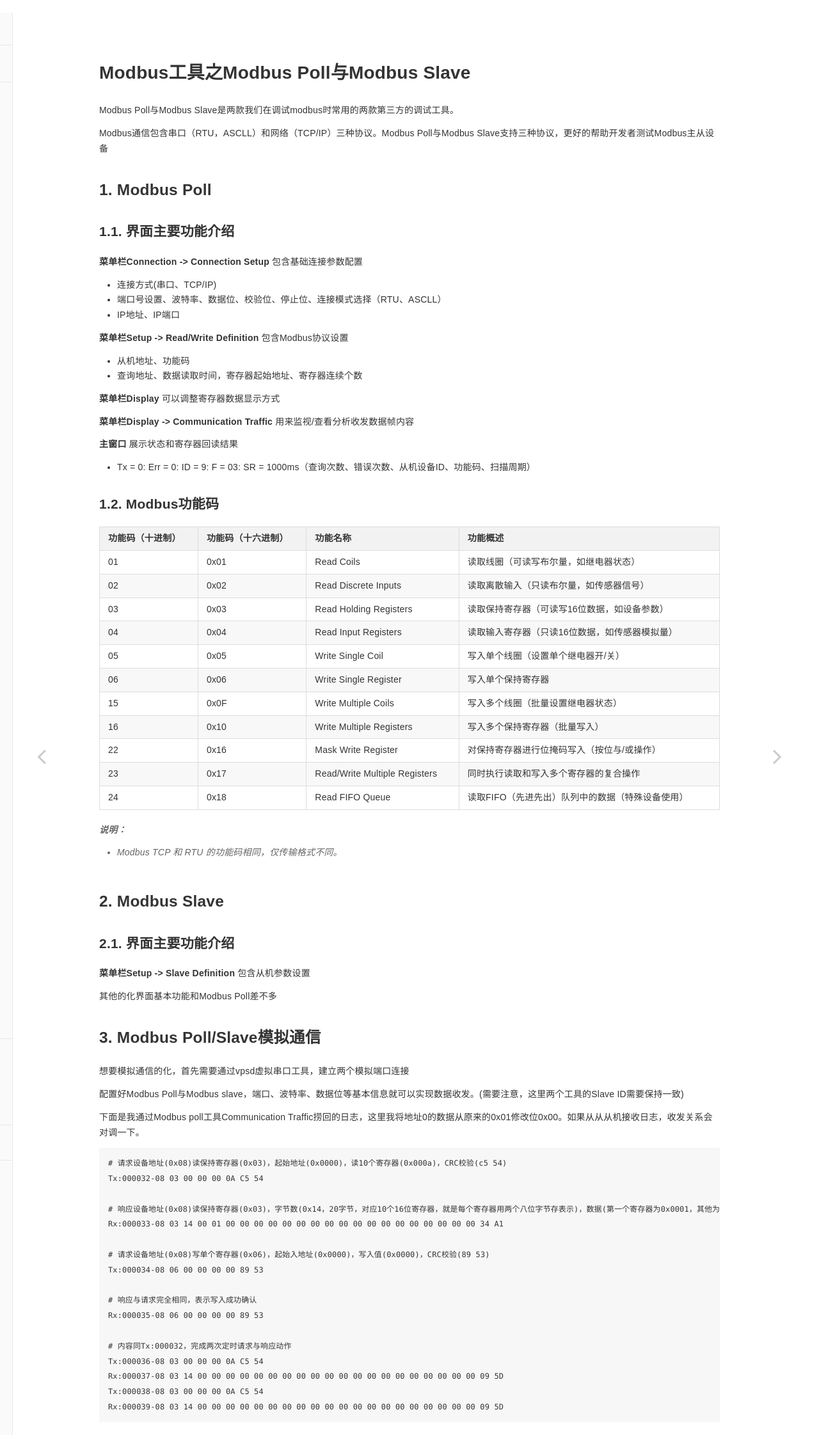
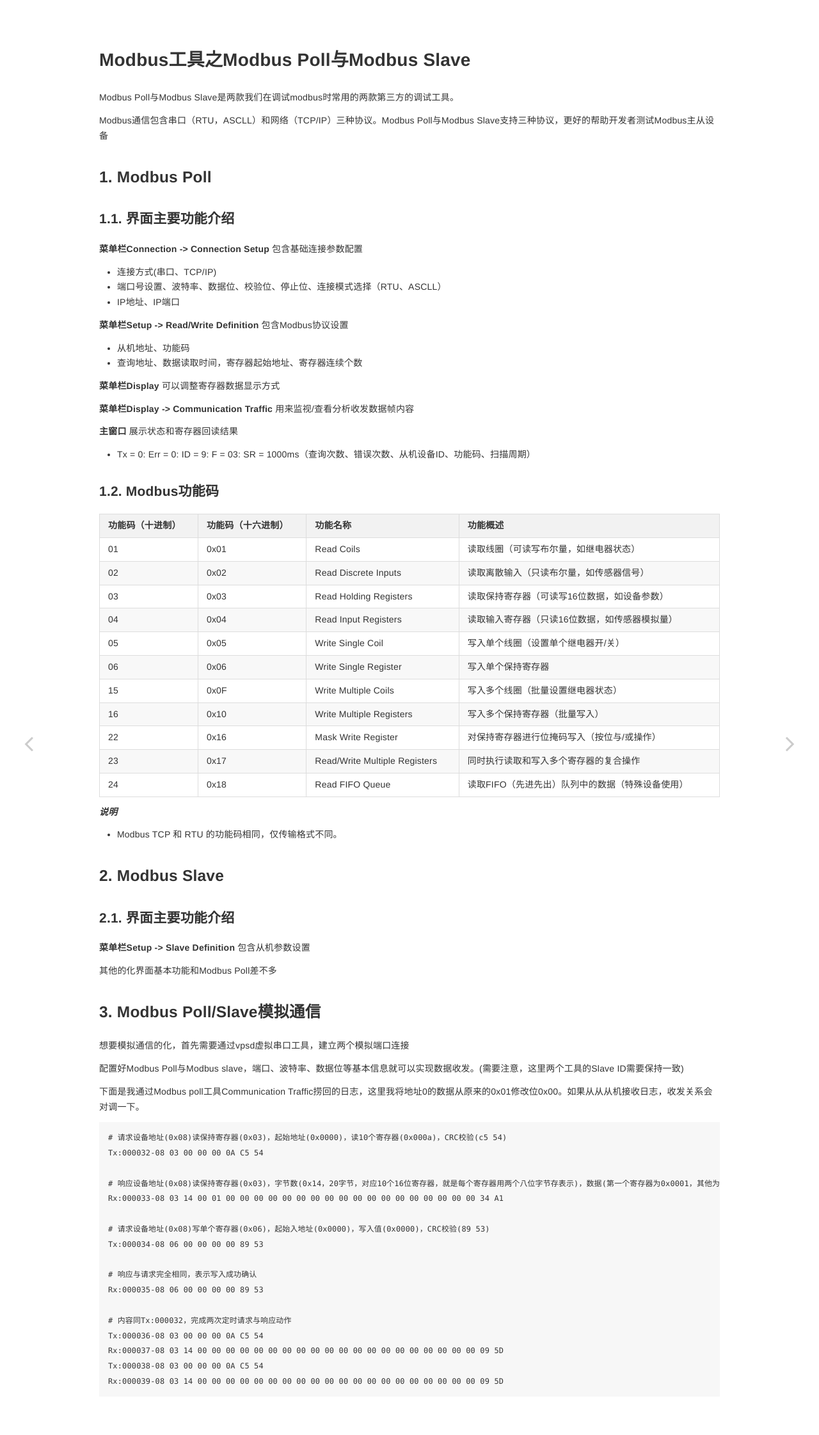
Before and after one commit to YooyoJin/yooyojin.github.io, a Jekyll site: the page built from _posts/2025-04-27-modbus_tool.md, in a window 1280 px wide. Shown: the whole page at 64% size. Built offline with Jekyll 4.4.1, drawn with Linux system fonts in a browser that asks for light colours.

Commit message:
<fix> 修复html表格设置了h1, body样式而引起的博客格式错误

```diff
--- a/_posts/2025-04-27-modbus_tool.md
+++ b/_posts/2025-04-27-modbus_tool.md
@@ -43,10 +43,6 @@ Modbus通信包含串口（RTU，ASCLL）和网络（TCP/IP）三种协议。Mod
                 padding: 8px;
                 white-space: nowrap; /* 所有文字不换行 */
             }
-            body {
-                font-family: Arial, sans-serif;
-                margin: 20px;
-            }
             table {
                 width: 100%;
                 border-collapse: collapse;
@@ -63,11 +59,6 @@ Modbus通信包含串口（RTU，ASCLL）和网络（TCP/IP）三种协议。Mod
             }
             tr:nth-child(even) {
                 background-color: #f9f9f9;
-            }
-            .note {
-                font-style: italic;
-                color: #666;
-                margin-top: 20px;
             }
         </style>
     </head>
@@ -150,15 +141,12 @@ Modbus通信包含串口（RTU，ASCLL）和网络（TCP/IP）三种协议。Mod
                 </tr>
             </tbody>
         </table>
-        <div class="note">
-            <p><strong>说明：</strong></p>
-            <ul>
-                <li>Modbus TCP 和 RTU 的功能码相同，仅传输格式不同。</li>
-            </ul>
-        </div>
     </body>
     </html>
 </div>
+
+_**说明**_
+- Modbus TCP 和 RTU 的功能码相同，仅传输格式不同。
 
 
 ## 2. Modbus Slave
```
